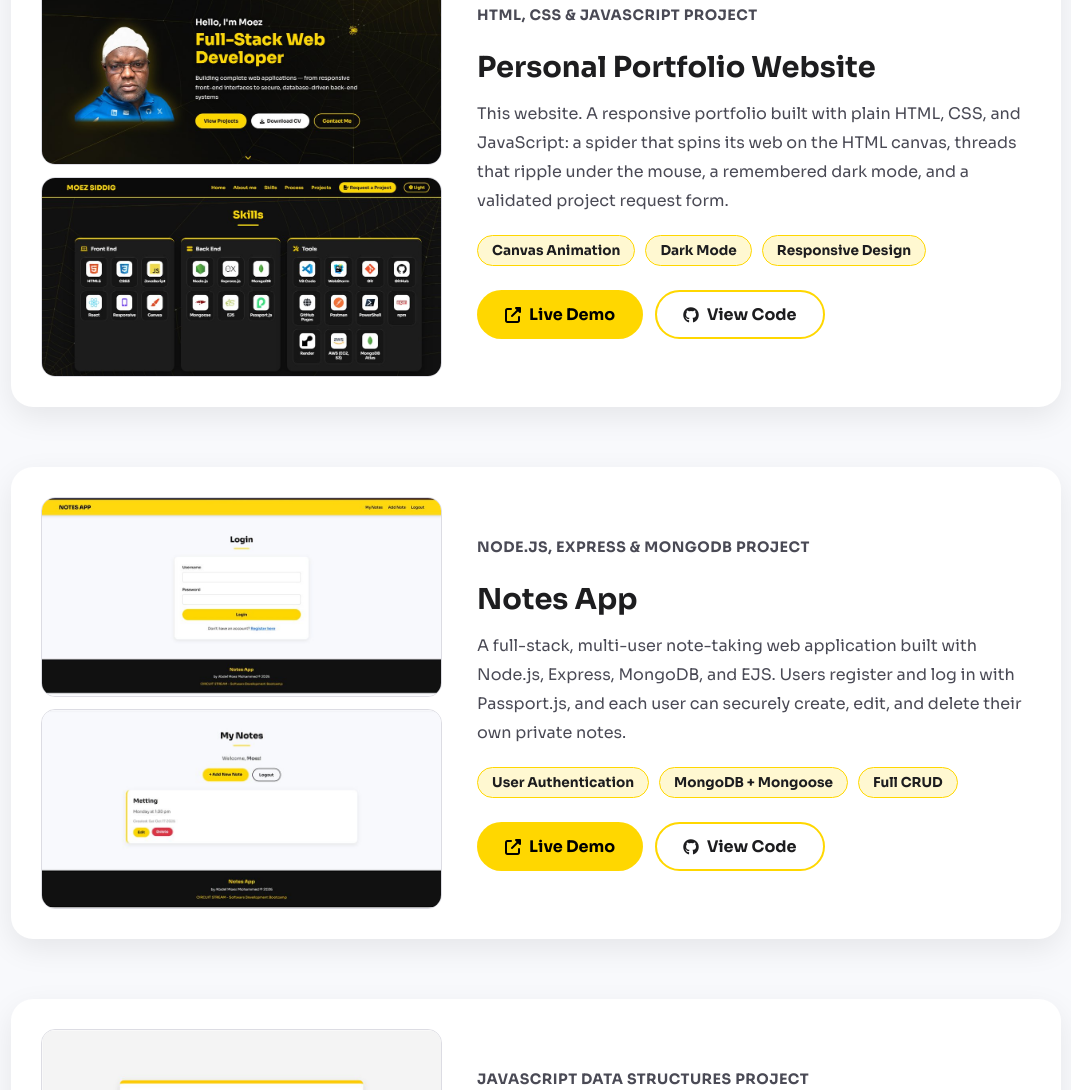
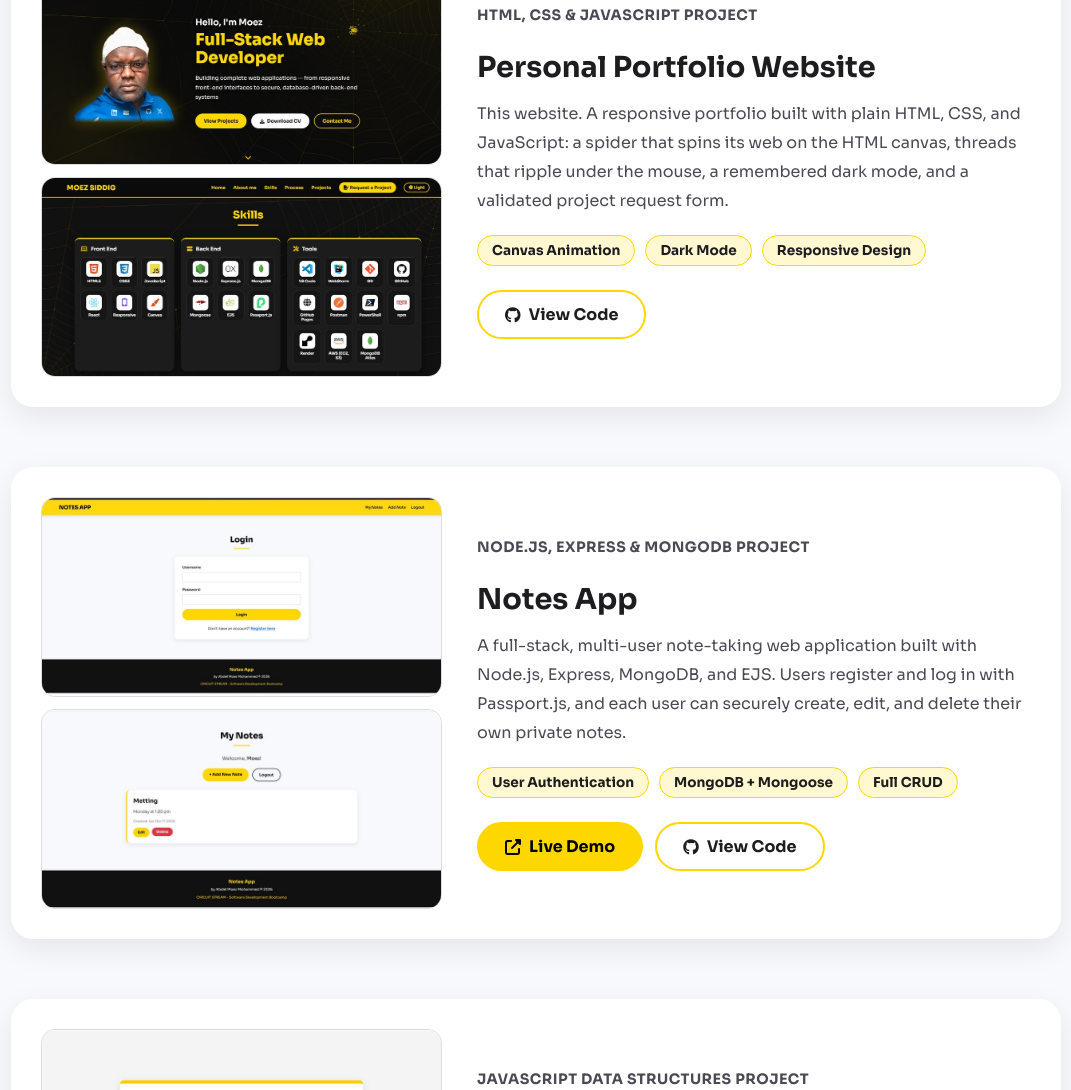
Before and after one commit to moezsiddig/Interactive_personal_website, a plain HTML site: page index.html in a window 1280 px wide. Shown: the part 3047-4137 px from the top of the page, without its empty margins (104-1175 px from the left). Drawn offline with Linux system fonts and the light colour scheme.

Commit message:
Portfolio project card: keep View Code, drop Live Demo

```diff
--- a/index.html
+++ b/index.html
@@ -337,9 +337,6 @@
         </div>
 
         <div class="project-links">
-          <a href="https://moezsiddig.github.io/Interactive_personal_website/" target="_blank" rel="noopener" class="main-btn">
-            <i class="fas fa-external-link-alt"></i> Live Demo
-          </a>
           <a href="https://github.com/moezsiddig/Interactive_personal_website" target="_blank" rel="noopener" class="second-btn">
             <i class="fab fa-github"></i> View Code
           </a>
```
